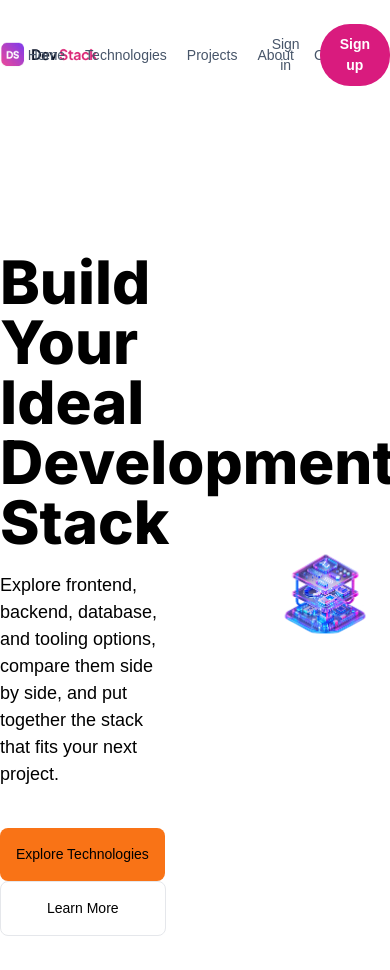
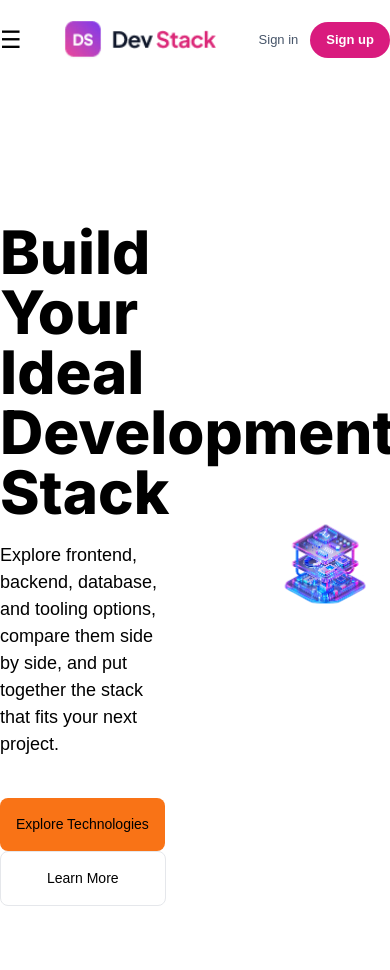
Before and after one commit to sejansorker/DevStack, a React (Vite) app: page / in a window 390 px wide. Shown: the top 970 px of the page. Built offline with nearby package versions, Linux system fonts and the light colour scheme.

Commit message:
navbar responsive done

```diff
--- a/src/components/Navbar.jsx
+++ b/src/components/Navbar.jsx
@@ -1,18 +1,62 @@
-import React from 'react'
-import Container from './Container'
-import Logo from "../assets/logo.png"
+// import React from 'react'
+
+// import Container from './Container'
+// import Logo from "../assets/logo.png"
+// const Navbar = () => {
+//   return (
+//     <div>
+//         <Container>
+//             <div className="py-6 flex justify-between items-center font-main">
+//                 <div className="w-1/4">
+//                 <div className="">
+//                      <img src={Logo} alt="" />
+//                 </div>
+//                 </div>
+//                 <div className="w-2/4">
+//                 <ul className='flex justify-center items-center gap-x-5 text-[14px] text-[#475569] font-medium'>
+//                     <li>Home</li>
+//                     <li>Technologies</li>
+//                     <li>Projects</li>
+//                     <li>About</li>
+//                     <li>Contact</li>
+//                 </ul>
+//                 </div>
+//                 <div className="w-1/4">
+//                 <div className="gap-x-5 flex items-center justify-end">
+//                     <button className='text-[14px] text-[#475569] font-medium'>Sign in</button>
+//                     <button className='bg-[#D91B7E] py-2.5 px-5 rounded-[30px] text-[14px] text-[#fff] font-semibold'>Sign up</button>
+//                 </div>
+//                 </div>
+//             </div>
+//         </Container>
+//     </div>
+//   )
+// }
+
+// export default Navbar
+
+
+import React from "react";
+import Container from "./Container";
+import Logo from "../assets/logo.png";
+
 const Navbar = () => {
   return (
     <div>
       <Container>
-            <div className="py-6 flex justify-between items-center font-main">
-                <div className="w-1/4">
-                <div className="">
-                     <img src={Logo} alt="" />
+        <div className="flex items-center justify-between py-5 font-main">
+          <button className="text-2xl md:hidden">
+            ☰
+          </button>
+          <div className="w-auto md:w-1/4">
+            <img
+              src={Logo}
+              alt="Dev Stack"
+              className="h-10 w-auto"
+            />
           </div>
-                </div>
-                <div className="w-2/4">
-                <ul className='flex justify-center items-center gap-x-5 text-[14px] text-[#475569] font-medium'>
+          <div className="hidden w-2/4 md:block">
+            <ul className="flex items-center justify-center gap-x-5 text-[14px] font-medium text-[#475569]">
               <li>Home</li>
               <li>Technologies</li>
               <li>Projects</li>
@@ -20,16 +64,24 @@ const Navbar = () => {
               <li>Contact</li>
             </ul>
           </div>
-                <div className="w-1/4">
-                <div className="gap-x-5 flex items-center justify-end">
-                    <button className='text-[14px] text-[#475569] font-medium'>Sign in</button>
-                    <button className='bg-[#D91B7E] py-2.5 px-5 rounded-[30px] text-[14px] text-[#fff] font-semibold'>Sign up</button>
+          <div className="w-auto md:w-1/4">
+            <div className="flex items-center justify-end gap-x-3 md:gap-x-5">
+
+              <button className="text-[13px] font-medium text-[#475569] md:text-[14px]">
+                Sign in
+              </button>
+
+              <button className="rounded-[30px] bg-[#D91B7E] px-4 py-2 text-[13px] font-semibold text-white md:px-5 md:py-2.5 md:text-[14px]">
+                Sign up
+              </button>
+
             </div>
           </div>
+
         </div>
       </Container>
     </div>
-  )
-}
+  );
+};
 
-export default Navbar
+export default Navbar;
--- a/src/components/Technologies.jsx
+++ b/src/components/Technologies.jsx
@@ -43,7 +43,6 @@ function Technologies({
                       alt={technology.name}
                       className="h-14 w-14 object-contain"
                     />
-
                     <span className="h-fit rounded-full bg-[#CFFAFE] px-3 py-1 text-xs text-[#0284C7]">
                       {technology.badge}
                     </span>
```
Lines whose indentation alone changed are shown as unchanged.
